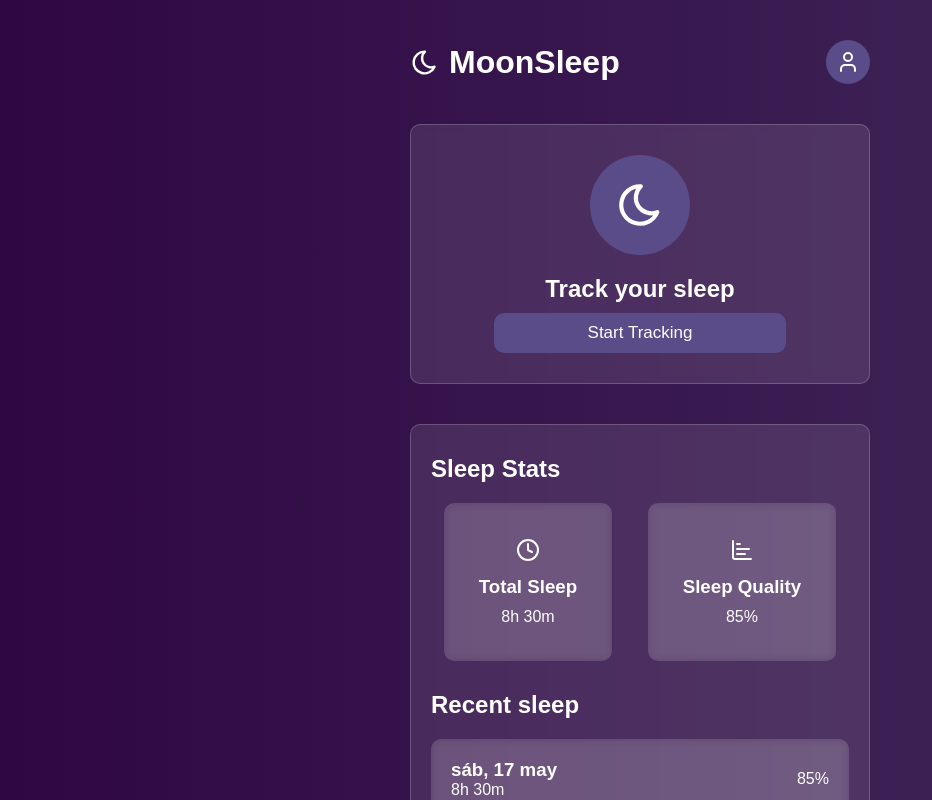
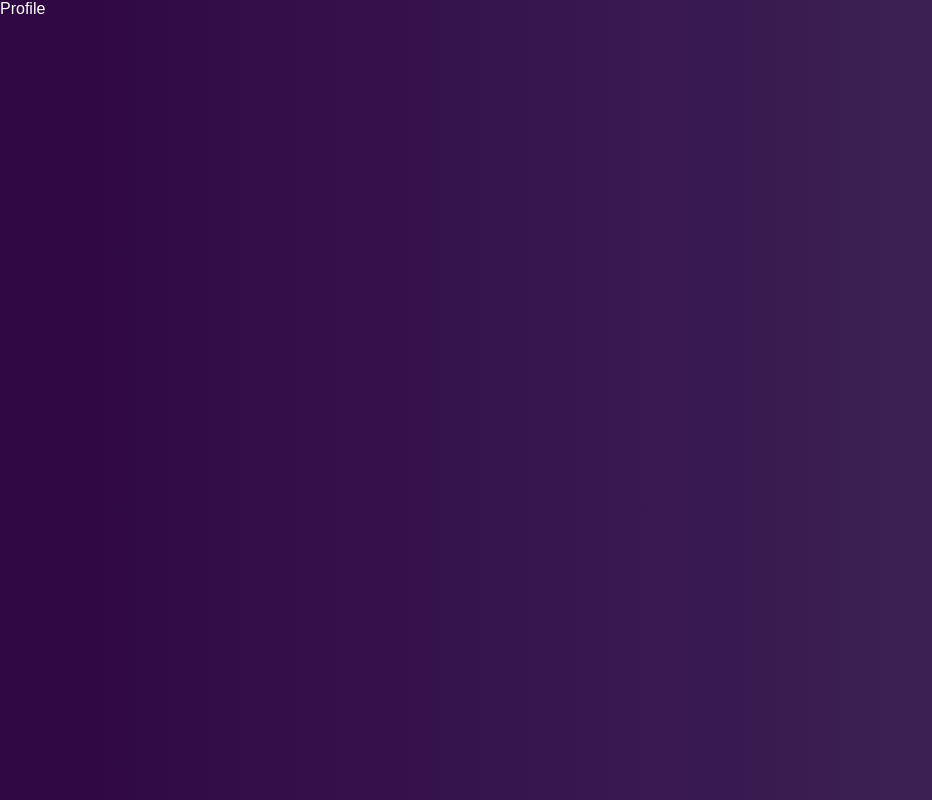
Before and after one commit to OrlandoTellez/moonsleep, a React (Vite) app: page /profile in a window 1280 px wide. Shown: the top 800 px of the page, without its empty margins (0-932 px from the left). Built offline with nearby package versions, Linux system fonts and the light colour scheme; a web font is replaced by a local one.

Commit message:
feat: implement routing with react-router; add Home and Profile pages, and update Header for navigation

```diff
--- a/package.json
+++ b/package.json
@@ -12,7 +12,8 @@
   "dependencies": {
     "@fontsource-variable/rubik": "^5.2.5",
     "react": "^19.1.0",
-    "react-dom": "^19.1.0"
+    "react-dom": "^19.1.0",
+    "react-router-dom": "^7.6.0"
   },
   "devDependencies": {
     "@eslint/js": "^9.25.0",
--- a/src/App.tsx
+++ b/src/App.tsx
@@ -1,16 +1,12 @@
-import { Header } from './components/Header'
-import { SleepTracker } from './sections/SleepTracker'
-import styles from './App.module.css'
-import { Stats } from './sections/Stats'
+import { BrowserRouter as Router } from 'react-router-dom'
+import { AppRoutes } from './routes/AppRoutes'
 
 function App() {
   return (
     <>
-      <main className={styles.main}>
-        <Header />
-        <SleepTracker />
-        <Stats />
-      </main>
+      <Router>
+        <AppRoutes />
+      </Router>
     </>
   )
 }
--- a/src/components/Header.tsx
+++ b/src/components/Header.tsx
@@ -1,17 +1,20 @@
 import logo from '../assets/logo.svg';
 import user from '../assets/user.svg';
 import styles from './Header.module.css';
+import { Link } from 'react-router-dom';
 
 export const Header = () => {
   return (
     <>
         <header className={styles.header}>
             <div className={styles.logo}>
-                <img src={logo} alt="MoonSleep Logo" />
-                <h1>MoonSleep</h1>
+                  <img src={logo} alt="MoonSleep Logo" />
+                  <h1>MoonSleep</h1>
             </div>
             <div className={styles.user}>
-                <img src={user} alt="profile user icon" />
+                <Link to="/profile">
+                  <img src={user} alt="profile user icon" />
+                </Link>
             </div>
         </header>
     </>
--- /dev/null
+++ b/src/pages/Home.tsx
@@ -0,0 +1,16 @@
+import { Header } from '../components/Header'
+import { SleepTracker } from '../sections/SleepTracker'
+import styles from '../App.module.css'
+import { Stats } from '../sections/Stats'
+
+export const Home = () => {
+  return (
+    <>
+        <main className={styles.main}>
+          <Header />
+          <SleepTracker />
+          <Stats />
+        </main>
+    </>
+  )
+}
--- /dev/null
+++ b/src/pages/Profile.tsx
@@ -0,0 +1,6 @@
+
+export const Profile = () => {
+  return (
+    <div>Profile</div>
+  )
+}
--- /dev/null
+++ b/src/routes/AppRoutes.tsx
@@ -0,0 +1,15 @@
+import { Route, Routes } from "react-router-dom"
+import { Home } from "../pages/Home"
+import { Profile } from "../pages/Profile"
+
+export const AppRoutes = () => {
+  return (
+    <>
+        <Routes>
+            <Route path="/" element={<Home />} />
+            <Route path="/profile" element={<Profile />} />
+            <Route path="*" element={<h1>404 Not Found</h1>} />
+        </Routes>
+    </>
+  )
+}
```
Also changed, not shown: src/pages/Home.module.css (added), src/pages/Profile.module.css (added), 1 other file (tests, documents, lock files or other folders).
